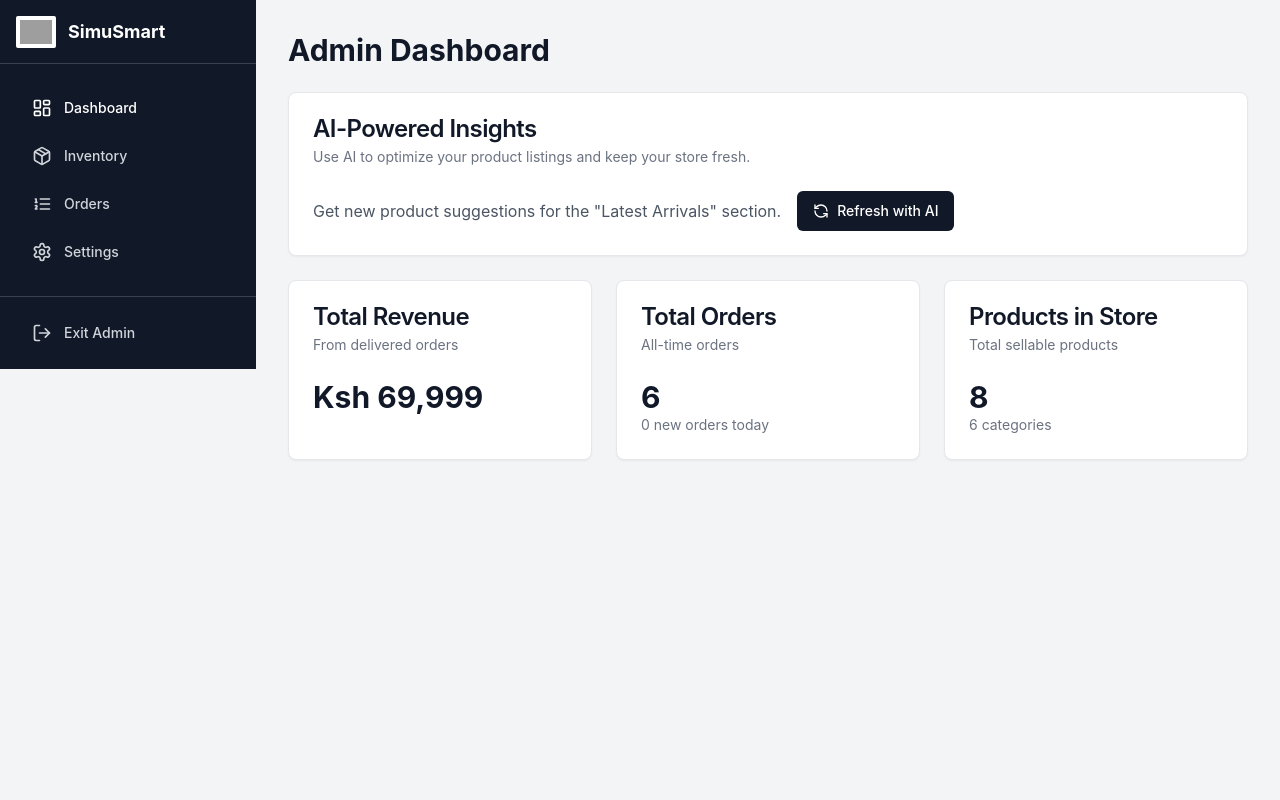
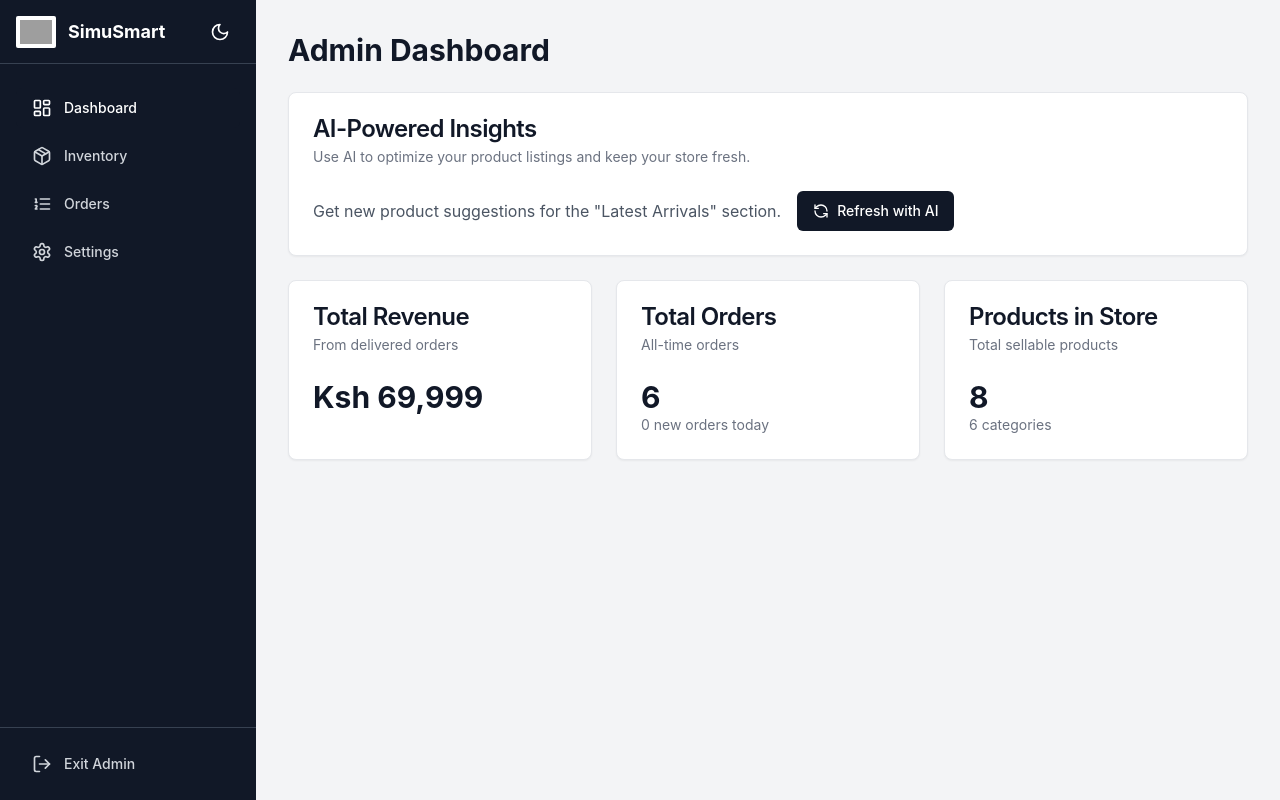
Before and after one commit to 1kaste/Simusmart, a React (Create React App) app: page /admin/dashboard in a window 1280 px wide. Built offline with nearby package versions, Linux system fonts and the light colour scheme; grey boxes are pictures that could not be loaded; a web font is replaced by a local one.

Commit message:
Update AdminLayout.tsx

```diff
--- a/src/pages/admin/AdminLayout.tsx
+++ b/src/pages/admin/AdminLayout.tsx
@@ -1,3 +1,4 @@
+
 
 import React, { useEffect, useState } from 'react';
 import { Outlet, useLocation, NavLink, Link } from 'react-router-dom';
@@ -47,15 +48,17 @@ const AdminLayout: React.FC = () => {
     document.title = `${getPageTitle()} | ${settings.shopName} Admin`;
   }, [location.pathname, settings.shopName]);
 
+  // Close sidebar on navigation
   useEffect(() => {
     if (isSidebarOpen) {
       setSidebarOpen(false);
     }
+  // eslint-disable-next-line react-hooks/exhaustive-deps
   }, [location.pathname]);
 
   return (
-    <div className="flex min-h-screen bg-gray-100 dark:bg-background-dark font-sans">
-      {/* Overlay for mobile */}
+    <div className="min-h-screen bg-gray-100 dark:bg-background-dark font-sans">
+      {/* Mobile overlay */}
       {isSidebarOpen && (
         <div
           className="fixed inset-0 bg-black/60 z-30 lg:hidden"
@@ -64,7 +67,8 @@ const AdminLayout: React.FC = () => {
         />
       )}
 
-      <aside className={`fixed top-0 left-0 h-full w-64 flex-shrink-0 bg-primary-dark text-white flex flex-col z-40 transform transition-transform duration-300 ease-in-out lg:relative lg:translate-x-0 ${isSidebarOpen ? 'translate-x-0' : '-translate-x-full'}`}>
+      {/* Sidebar */}
+      <aside className={`fixed top-0 left-0 h-screen w-64 flex-shrink-0 bg-primary-dark text-white flex flex-col z-40 transform transition-transform duration-300 ease-in-out lg:translate-x-0 ${isSidebarOpen ? 'translate-x-0' : '-translate-x-full'}`}>
         <div className="h-16 flex items-center justify-between px-4 border-b border-gray-700">
           <Link to="/" className="flex items-center gap-3 text-white">
             {settings.logoUrl ? (
@@ -74,11 +78,11 @@ const AdminLayout: React.FC = () => {
             )}
             <span className="font-bold text-lg">{settings.shopName}</span>
           </Link>
-          <div className="lg:hidden">
+          <div className="hidden lg:block">
             <ThemeToggleButton />
           </div>
         </div>
-        <nav className="flex-1 px-4 py-6 space-y-2">
+        <nav className="flex-1 px-4 py-6 space-y-2 overflow-y-auto">
           <NavItem to="/admin/dashboard" icon={<Icons.LayoutDashboard className="h-5 w-5" />} label="Dashboard" />
           <NavItem to="/admin/inventory" icon={<Icons.Package className="h-5 w-5" />} label="Inventory" />
           <NavItem to="/admin/orders" icon={<Icons.ListOrdered className="h-5 w-5" />} label="Orders" />
@@ -92,17 +96,16 @@ const AdminLayout: React.FC = () => {
         </div>
       </aside>
 
-      <div className="flex-1 flex flex-col w-full lg:w-auto">
-         <header className="lg:hidden h-16 flex items-center justify-between px-4 sm:px-6 bg-white dark:bg-primary-dark border-b dark:border-gray-800">
+      {/* Main Content */}
+      <div className="lg:pl-64">
+         <header className="lg:hidden h-16 flex items-center justify-between px-4 sm:px-6 bg-white dark:bg-primary-dark border-b dark:border-gray-800 sticky top-0 z-20">
             <Button variant="ghost" size="icon" onClick={() => setSidebarOpen(true)}>
                 <Icons.Menu className="h-6 w-6 text-primary-dark dark:text-white" />
             </Button>
             <h1 className="text-lg font-semibold text-primary-dark dark:text-white">{getPageTitle()}</h1>
-             <div className="hidden lg:block">
-                <ThemeToggleButton />
-            </div>
+             <ThemeToggleButton />
          </header>
-         <main className="flex-1 p-4 sm:p-6 lg:p-8 overflow-auto">
+         <main className="p-4 sm:p-6 lg:p-8">
             <Outlet />
          </main>
       </div>
```
